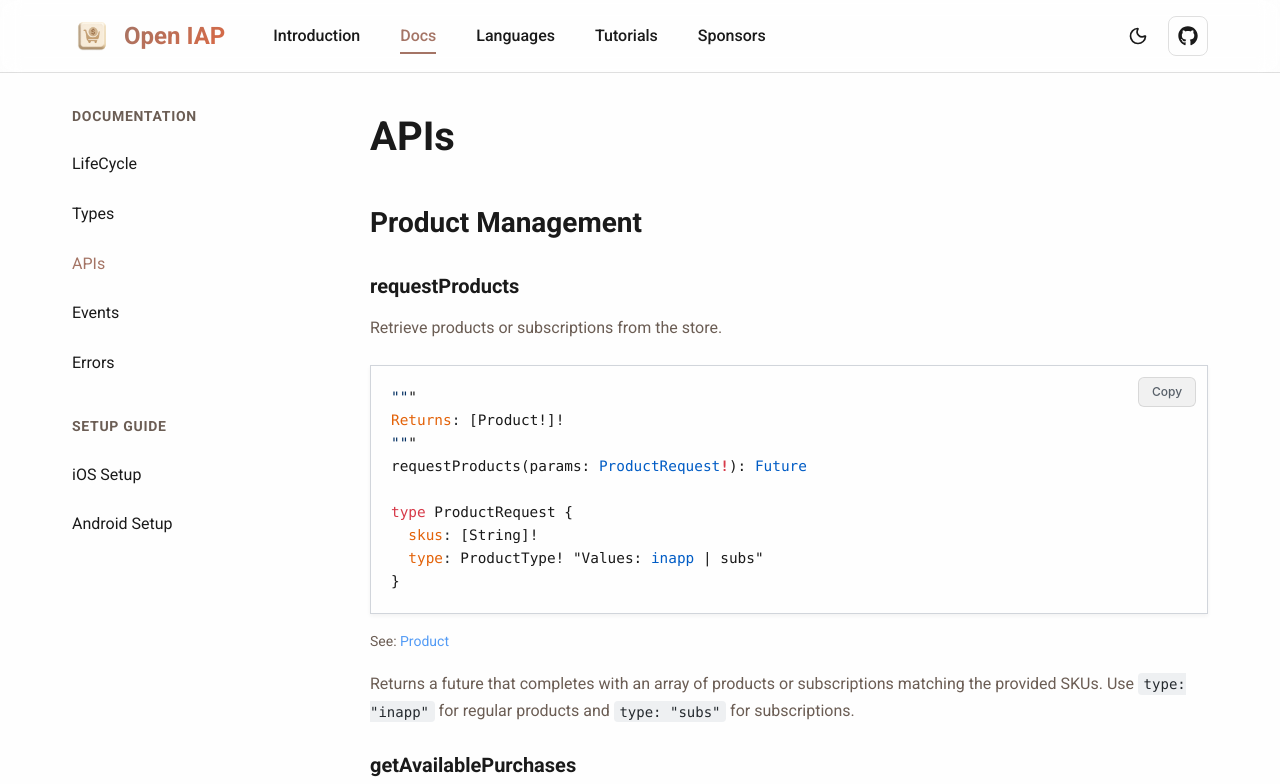
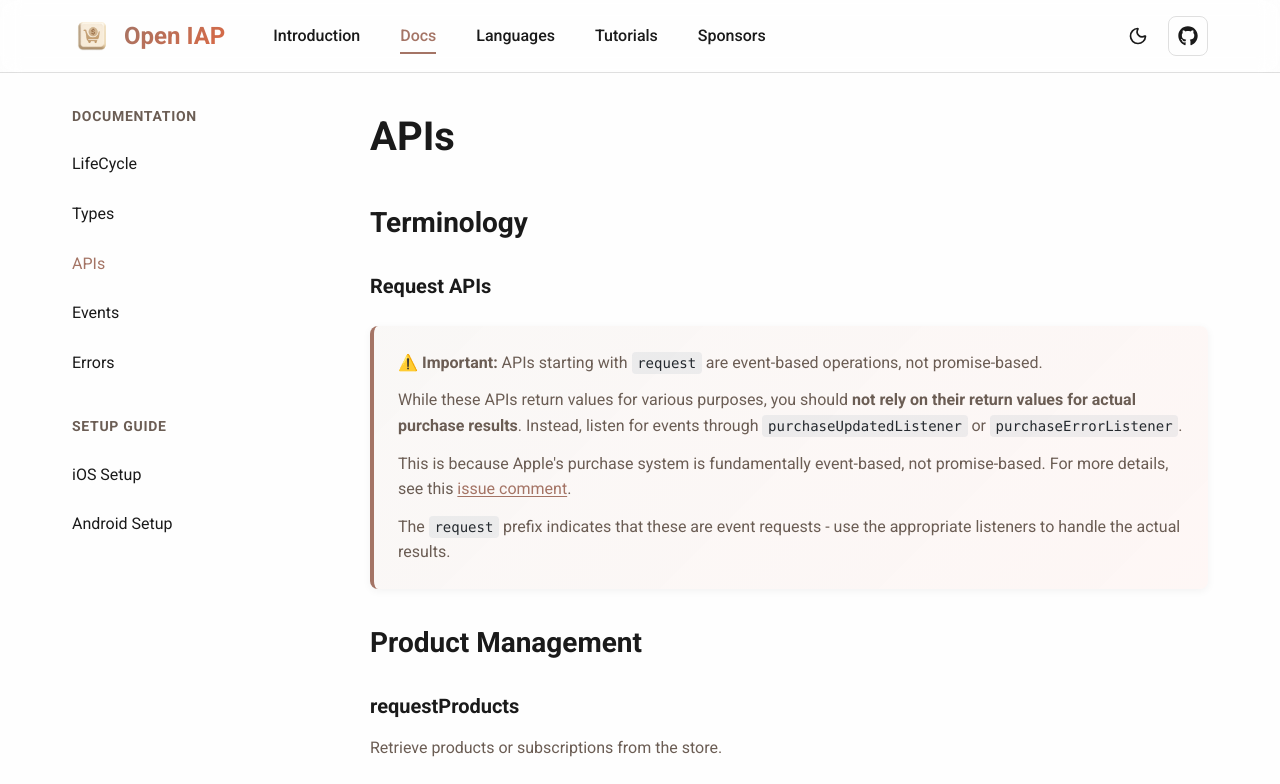
Before and after one commit to hyodotdev/openiap, a React (Vite) app: page /docs/apis#validatereceipt in a window 1280 px wide. Shown: the top 784 px of the page. Built offline with nearby package versions, Linux system fonts and the light colour scheme.

Commit message:
Update API documentation styling

```diff
--- a/src/pages/docs/apis.tsx
+++ b/src/pages/docs/apis.tsx
@@ -9,6 +9,18 @@ function APIs() {
   return (
     <div className="doc-page">
       <h1>APIs</h1>
+
+      <section>
+        <AnchorLink id="terminology" level="h2">Terminology</AnchorLink>
+
+        <AnchorLink id="request-apis" level="h3">Request APIs</AnchorLink>
+        <blockquote className="terminology-note">
+          <p><strong>⚠️ Important:</strong> APIs starting with <code>request</code> are event-based operations, not promise-based.</p>
+          <p>While these APIs return values for various purposes, you should <strong>not rely on their return values for actual purchase results</strong>. Instead, listen for events through <code>purchaseUpdatedListener</code> or <code>purchaseErrorListener</code>.</p>
+          <p>This is because Apple's purchase system is fundamentally event-based, not promise-based. For more details, see this <a href="https://github.com/hyochan/react-native-iap/issues/307#issuecomment-449208083" target="_blank" rel="noopener noreferrer">issue comment</a>.</p>
+          <p>The <code>request</code> prefix indicates that these are event requests - use the appropriate listeners to handle the actual results.</p>
+        </blockquote>
+      </section>
 
       <section>
         <AnchorLink id="product-management" level="h2">Product Management</AnchorLink>
--- a/src/styles/documentation.css
+++ b/src/styles/documentation.css
@@ -125,6 +125,57 @@
   text-decoration: underline;
 }
 
+/* Terminology Blockquote */
+.terminology-note {
+  background: linear-gradient(135deg, rgba(197, 177, 159, 0.08) 0%, rgba(255, 128, 102, 0.06) 100%);
+  border-left: 4px solid var(--primary-color);
+  border-radius: 0.5rem;
+  padding: 1.5rem;
+  margin: 1.5rem 0;
+  box-shadow: 0 2px 8px rgba(0, 0, 0, 0.05);
+}
+
+.terminology-note p {
+  margin: 0.75rem 0;
+  line-height: 1.6;
+}
+
+.terminology-note p:first-child {
+  margin-top: 0;
+}
+
+.terminology-note p:last-child {
+  margin-bottom: 0;
+}
+
+.terminology-note code {
+  background: rgba(197, 177, 159, 0.15);
+  padding: 0.2rem 0.4rem;
+  border-radius: 0.25rem;
+  font-size: 0.9em;
+}
+
+.terminology-note a {
+  color: var(--primary-color);
+  text-decoration: underline;
+  text-underline-offset: 2px;
+}
+
+.terminology-note a:hover {
+  color: var(--primary-dark);
+}
+
+/* Dark mode for terminology note */
+:root.dark .terminology-note {
+  background: linear-gradient(135deg, rgba(197, 177, 159, 0.12) 0%, rgba(255, 128, 102, 0.08) 100%);
+  border-left-color: var(--primary-light);
+  box-shadow: 0 2px 8px rgba(0, 0, 0, 0.2);
+}
+
+:root.dark .terminology-note code {
+  background: rgba(197, 177, 159, 0.25);
+}
+
 /* Anchor Links */
 .anchor-heading {
   position: relative;
```
